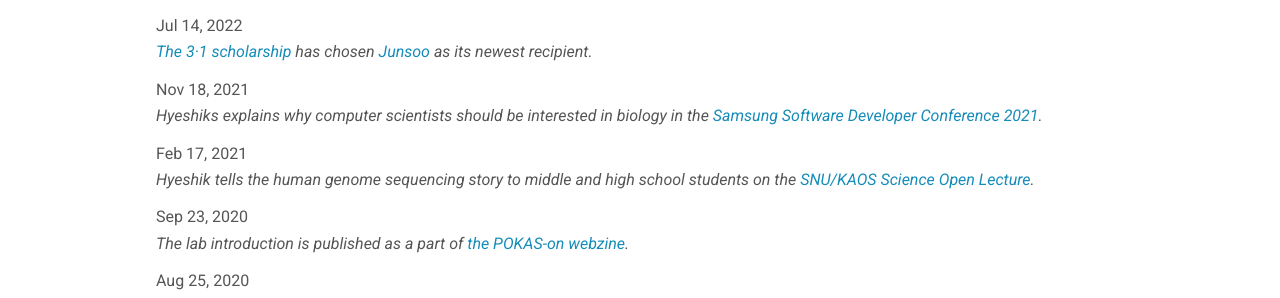
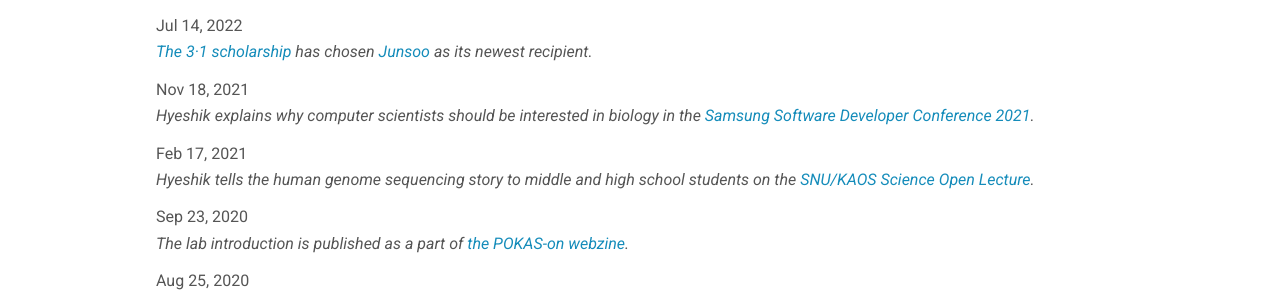
Before and after one commit to ChangLabSNU/ChangLabSNU.github.io, a Jekyll site: the page built from _pages/allnews.md, in a window 1280 px wide and 1303 px high. Shown: the part 311-609 px from the top of the window. Built offline with Jekyll 4.4.1, drawn with Linux system fonts in a browser that asks for light colours; nearby versions of some CDN libraries; some web fonts are replaced.

Commit message:
Fix typo.

```diff
--- a/_data/news.yml
+++ b/_data/news.yml
@@ -8,7 +8,7 @@
   headline: '<a href="http://www.31cf.or.kr/scholarship/schoolship.asp">The 3·1 scholarship</a> has chosen <a href="/team/junsoo-kim">Junsoo</a> as its newest recipient.'
 
 - date: Nov 18, 2021
-  headline: 'Hyeshiks explains why computer scientists should be interested in biology in the <a href="https://www.youtube.com/watch?v=8yjlw8jvfvM&list=PL3M6gp2cSCmDR6xhznxv8Cgh2JmrZIrcj&index=3">Samsung Software Developer Conference 2021</a>.'
+  headline: 'Hyeshik explains why computer scientists should be interested in biology in the <a href="https://www.youtube.com/watch?v=8yjlw8jvfvM&list=PL3M6gp2cSCmDR6xhznxv8Cgh2JmrZIrcj&index=3">Samsung Software Developer Conference 2021</a>.'
 
 - date: Feb 17, 2021
   headline: 'Hyeshik tells the human genome sequencing story to middle and high school students on the <a href="https://youtu.be/5K0ql517MJA?t=6907">SNU/KAOS Science Open Lecture</a>.'
```
